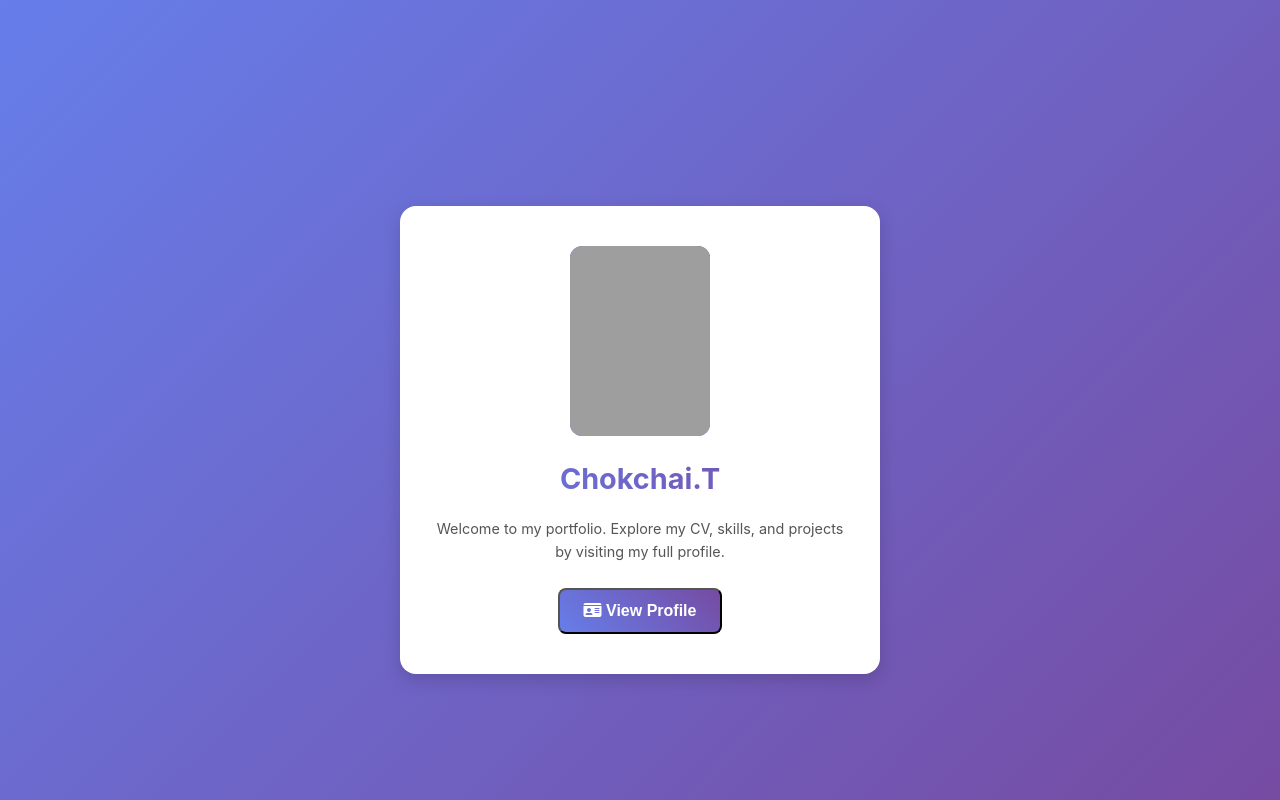
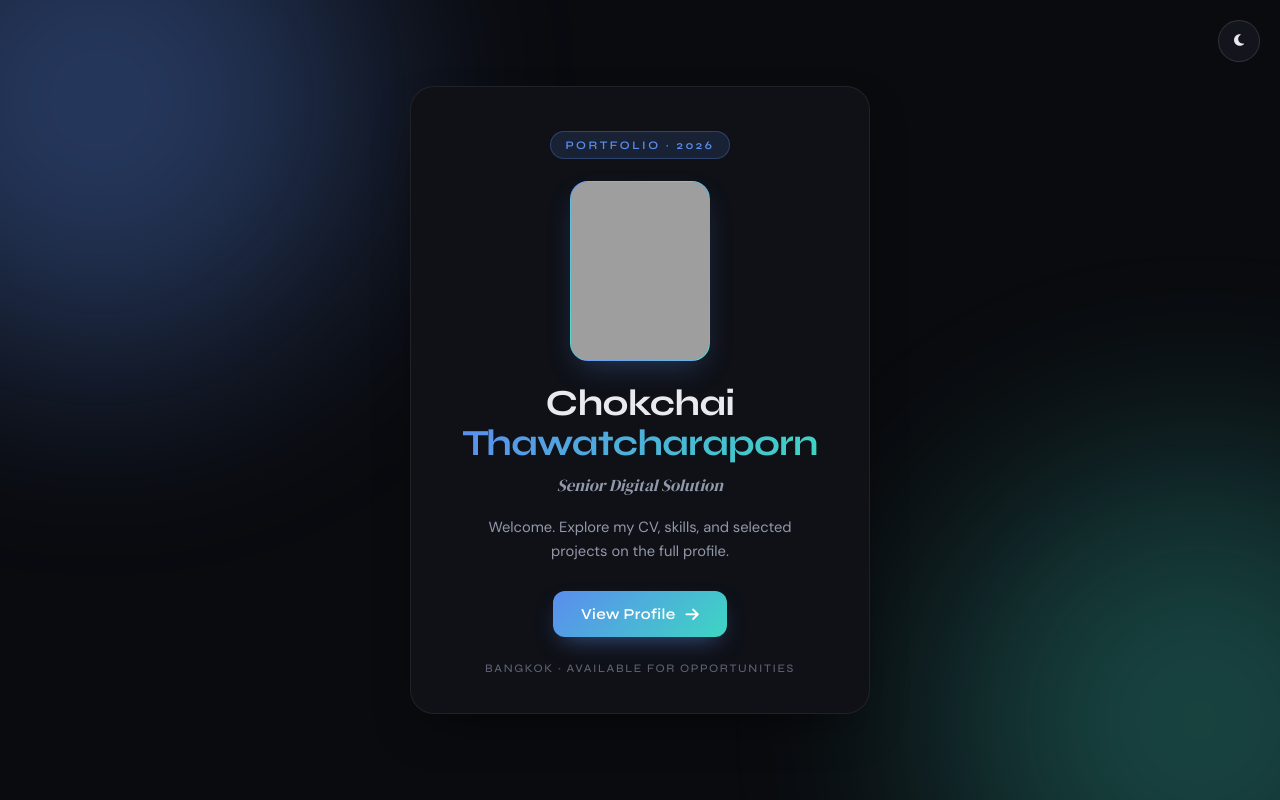
Before and after one commit to bankbab1/Chokchai.T, a plain HTML site: page index.html in a window 1280 px wide. Drawn offline with Linux system fonts and the light colour scheme; some packages are replaced by stand-ins of ours; no server answers; grey boxes are pictures that could not be loaded; a script that the page names is missing.

Commit message:
Update index.html

```diff
--- a/index.html
+++ b/index.html
@@ -1,153 +1,206 @@
 <!DOCTYPE html>
-<html lang="en">
+<html lang="en" data-theme="dark">
 <head>
 <meta charset="UTF-8">
-  <meta name="viewport" content="width=device-width, initial-scale=1.0">
-  <title>Chokchai.T - Welcome</title>
+<meta name="viewport" content="width=device-width,initial-scale=1.0">
+<title>Chokchai.T — Welcome</title>
+<link rel="preconnect" href="https://fonts.googleapis.com">
+<link rel="preconnect" href="https://fonts.gstatic.com" crossorigin>
+<link href="https://fonts.googleapis.com/css2?family=Syne:wght@500;600;700;800&family=DM+Sans:wght@300;400;500;600&family=DM+Serif+Display&display=swap" rel="stylesheet">
 <link rel="stylesheet" href="https://cdnjs.cloudflare.com/ajax/libs/font-awesome/6.4.0/css/all.min.css">
-  <link rel="stylesheet" href="style.css">
+<link rel="stylesheet" href="https://cdn.jsdelivr.net/npm/sweetalert2@11/dist/sweetalert2.min.css">
 <style>
-    body {
-      font-family: -apple-system, BlinkMacSystemFont, "Segoe UI", Roboto, Oxygen, Ubuntu, Cantarell, sans-serif;
-      background: linear-gradient(135deg, #667eea 0%, #764ba2 100%);
-      margin: 0;
-      height: 100vh;
-      display: flex;
-      justify-content: center;
-      align-items: center;
-      text-align: center;
+  :root{
+    --font-display:'Syne',sans-serif;
+    --font-serif:'DM Serif Display',serif;
+    --font-body:'DM Sans',system-ui,sans-serif;
   }
+  html[data-theme="dark"]{
+    --bg:#0a0b0f; --bg2:#0f1117; --surface:#13151d; --surface2:#1a1d28;
+    --border:rgba(255,255,255,.07); --border2:rgba(255,255,255,.13);
+    --text:#e8eaf0; --text2:#9399aa; --text3:#5c6070;
+    --accent:#5b8def; --accent2:#3dd6c2; --accent3:#f0b06a;
+    --accent-dim:rgba(91,141,239,.14);
+    --shadow:0 20px 50px -20px rgba(0,0,0,.6);
+  }
+  html[data-theme="light"]{
+    --bg:#f6f5f0; --bg2:#ffffff; --surface:#ffffff; --surface2:#faf9f4;
+    --border:rgba(15,17,28,.08); --border2:rgba(15,17,28,.14);
+    --text:#15161c; --text2:#5b6072; --text3:#8a8f9e;
+    --accent:#2563eb; --accent2:#0d9488; --accent3:#c2742a;
+    --accent-dim:rgba(37,99,235,.09);
+    --shadow:0 20px 40px -22px rgba(15,17,28,.18);
+  }
+  *{margin:0;padding:0;box-sizing:border-box}
+  html,body{height:100%}
+  body{
+    font-family:var(--font-body); background:var(--bg); color:var(--text);
+    min-height:100vh; display:flex; align-items:center; justify-content:center;
+    padding:24px; position:relative; overflow-x:hidden;
+    transition:background .3s, color .3s;
+  }
+  /* Ambient gradient orbs */
+  body::before, body::after{
+    content:""; position:fixed; width:520px; height:520px; border-radius:50%;
+    filter:blur(110px); opacity:.35; pointer-events:none; z-index:0;
+  }
+  body::before{background:var(--accent); top:-160px; left:-160px}
+  body::after{background:var(--accent2); bottom:-180px; right:-180px; opacity:.28}
 
-    .landing-card {
-      background: #ffffff;
-      color: #2c3e50;
-      border-radius: 16px;
-      padding: 40px 30px;
-      box-shadow: 0 6px 18px rgba(0,0,0,0.15);
-      max-width: 480px;
-      width: 90%;
-      animation: fadeIn 1s ease-in-out;
+  .theme-toggle{
+    position:fixed; top:20px; right:20px; z-index:10;
+    width:42px; height:42px; border-radius:50%; border:1px solid var(--border2);
+    background:var(--surface); color:var(--text); cursor:pointer;
+    display:inline-flex; align-items:center; justify-content:center;
+    transition:all .25s;
   }
+  .theme-toggle:hover{border-color:var(--accent); color:var(--accent); transform:rotate(15deg)}
 
-    .profile-img {
-      overflow: hidden;
-      width: 140px;
-      height: 190px;
-      border-radius: 12px;
-      margin: 0 auto 20px auto;
+  .landing-card{
+    position:relative; z-index:1;
+    background:var(--bg2); border:1px solid var(--border);
+    border-radius:24px; padding:44px 36px 38px;
+    max-width:460px; width:100%;
+    box-shadow:var(--shadow);
+    text-align:center;
+    animation:fadeIn .8s ease-out;
   }
-
-    .profile-img img {
-      width: 100%;
-      height: 100%;
-      object-fit: cover;
-      border-radius: 12px;
+  .eyebrow{
+    display:inline-block; font-family:var(--font-display); font-size:.72rem;
+    font-weight:600; letter-spacing:.22em; text-transform:uppercase;
+    color:var(--accent); background:var(--accent-dim);
+    padding:6px 14px; border-radius:999px;
+    border:1px solid color-mix(in oklab, var(--accent) 30%, transparent);
+    margin-bottom:22px;
   }
-
-    .landing-card h1 {
-      font-size: 1.8rem;
-      margin: 10px 0 15px 0;
-      background: linear-gradient(45deg, #667eea, #764ba2);
-      -webkit-background-clip: text;
-      -webkit-text-fill-color: transparent;
+  .avatar{
+    width:140px; height:180px; margin:0 auto 22px;
+    border-radius:18px; overflow:hidden;
+    border:1px solid var(--border2);
+    box-shadow:0 12px 30px -10px color-mix(in oklab, var(--accent) 35%, transparent);
+    background:linear-gradient(135deg, var(--accent), var(--accent2));
   }
-
-    .landing-btn {
-      display: inline-block;
-      background: linear-gradient(45deg, #667eea, #764ba2);
-      color: #fff;
-      padding: 12px 24px;
-      font-size: 1rem;
-      font-weight: 600;
-      border-radius: 8px;
-      text-decoration: none;
-      transition: all 0.3s ease;
-      cursor: pointer;
+  .avatar img{width:100%; height:100%; object-fit:cover; display:block}
+  h1{
+    font-family:var(--font-display); font-weight:700;
+    font-size:clamp(1.8rem, 4vw, 2.3rem); letter-spacing:-.02em;
+    line-height:1.1; margin-bottom:10px;
   }
-
-    .landing-btn:hover {
-      opacity: 0.9;
-      transform: translateY(-2px);
+  h1 .accent{
+    background:linear-gradient(135deg, var(--accent), var(--accent2));
+    -webkit-background-clip:text; background-clip:text; color:transparent;
   }
-
-    @keyframes fadeIn {
-      from { opacity: 0; transform: translateY(20px); }
-      to { opacity: 1; transform: translateY(0); }
+  .role{
+    font-family:var(--font-serif); font-style:italic;
+    color:var(--text2); font-size:1.05rem; margin-bottom:18px;
+  }
+  .summary{
+    color:var(--text2); font-size:.92rem; line-height:1.65;
+    max-width:360px; margin:0 auto 28px;
+  }
+  .chips{
+    display:flex; flex-wrap:wrap; gap:8px; justify-content:center; margin-bottom:30px;
+  }
+  .chip{
+    display:inline-flex; align-items:center; gap:6px;
+    padding:6px 12px; border-radius:999px;
+    background:var(--surface); border:1px solid var(--border);
+    font-size:.76rem; color:var(--text2);
+  }
+  .chip i{color:var(--accent); font-size:.7rem}
+  .landing-btn{
+    display:inline-flex; align-items:center; gap:10px;
+    background:linear-gradient(135deg, var(--accent), var(--accent2));
+    color:#fff; padding:14px 28px; font-size:.95rem; font-weight:600;
+    font-family:var(--font-display); letter-spacing:.02em;
+    border-radius:12px; text-decoration:none; border:none; cursor:pointer;
+    transition:transform .2s, box-shadow .2s;
+    box-shadow:0 10px 24px -10px color-mix(in oklab, var(--accent) 60%, transparent);
+  }
+  .landing-btn:hover{transform:translateY(-2px); box-shadow:0 16px 32px -10px color-mix(in oklab, var(--accent) 70%, transparent)}
+  .landing-btn i{transition:transform .2s}
+  .landing-btn:hover i{transform:translateX(4px)}
+  .foot{
+    margin-top:24px; font-size:.72rem; color:var(--text3);
+    letter-spacing:.14em; text-transform:uppercase; font-family:var(--font-display);
+  }
+  @keyframes fadeIn{from{opacity:0; transform:translateY(16px)} to{opacity:1; transform:translateY(0)}}
+  @media (max-width:480px){
+    .landing-card{padding:36px 24px 30px}
+    .avatar{width:120px; height:155px}
   }
 </style>
 </head>
 <body>
-  <div class="landing-card">
-    <!-- Profile Image -->
-    <div class="profile-img">
-      <img src="chok.jpg" alt="Profile Image">
-    </div>
+  <button class="theme-toggle" id="themeToggle" aria-label="Toggle theme"><i class="fa-solid fa-moon"></i></button>
 
-    <h1>Chokchai.T</h1>
+  <main class="landing-card">
+    <span class="eyebrow">Portfolio · 2026</span>
+    <div class="avatar"><img src="chok.jpg" alt="Chokchai Thawatcharaporn"></div>
+    <h1>Chokchai <span class="accent">Thawatcharaporn</span></h1>
+    <p class="role">Senior Digital Solution</p>
+    <p class="summary">Welcome. Explore my CV, skills, and selected projects on the full profile.</p>
 
-    <p style="font-size:0.9rem; color:#555; margin-bottom:25px;">
-      Welcome to my portfolio. Explore my CV, skills, and projects by visiting my full profile.
-    </p>
+    <button class="landing-btn" id="viewProfileBtn">
+      View Profile <i class="fa-solid fa-arrow-right"></i>
+    </button>
+    <div class="foot">Bangkok · Available for opportunities</div>
+  </main>
 
-    <button id="viewProfileBtn" class="landing-btn">
-      <i class="fa-solid fa-id-card"></i> View Profile
-    </button>
-  </div>
-
-  <!-- SweetAlert2 -->
   <script src="https://cdn.jsdelivr.net/npm/sweetalert2@11"></script>
   <script>
+    // Theme
+    const root = document.documentElement;
+    const tBtn = document.getElementById('themeToggle');
+    const saved = localStorage.getItem('theme') || 'dark';
+    root.setAttribute('data-theme', saved);
+    tBtn.innerHTML = saved === 'dark' ? '<i class="fa-solid fa-moon"></i>' : '<i class="fa-solid fa-sun"></i>';
+    tBtn.addEventListener('click', () => {
+      const next = root.getAttribute('data-theme') === 'dark' ? 'light' : 'dark';
+      root.setAttribute('data-theme', next);
+      localStorage.setItem('theme', next);
+      tBtn.innerHTML = next === 'dark' ? '<i class="fa-solid fa-moon"></i>' : '<i class="fa-solid fa-sun"></i>';
+    });
+
+    // Visitor tracking
     const apiUrl = "https://script.google.com/macros/s/AKfycbxHYbCJNaLoVR3Q5mOruOA5lt15xoNwGWknsWbSlKzcwL_T-wtOJv6wnWzxWVCKAzxqEg/exec";
-
-  // Create/reuse visitor ID
     let visitorId = localStorage.getItem("visitor_id");
     if (!visitorId) {
       visitorId = Math.random().toString(36).substring(2) + Date.now().toString(36);
       localStorage.setItem("visitor_id", visitorId);
     }
-
-  // Detect browser + OS
     function parseUserAgent() {
       const ua = navigator.userAgent;
       let browser = "Unknown", os = "Unknown";
-
-    if (/chrome|crios|crmo/i.test(ua)) browser = "Chrome";
+      if (/edg/i.test(ua)) browser = "Edge";
+      else if (/chrome|crios|crmo/i.test(ua)) browser = "Chrome";
       else if (/firefox|fxios/i.test(ua)) browser = "Firefox";
       else if (/safari/i.test(ua) && !/chrome/i.test(ua)) browser = "Safari";
-    else if (/edg/i.test(ua)) browser = "Edge";
-
       if (/windows/i.test(ua)) os = "Windows";
-    else if (/mac os/i.test(ua)) os = "MacOS";
       else if (/android/i.test(ua)) os = "Android";
       else if (/iphone|ipad|ipod/i.test(ua)) os = "iOS";
-
+      else if (/mac os/i.test(ua)) os = "MacOS";
       return { browser, os };
     }
-
-  // Send log to Google Sheets
     function sendEvent(eventName) {
       const { browser, os } = parseUserAgent();
       fetch(apiUrl, {
-      method: "POST",
-      mode: "no-cors",   // 👈 bypass CORS issue
-      body: JSON.stringify({
-        event: eventName,
-        visitorId: visitorId,
-        page: "index.html",
-        browser: browser,
-        os: os
-      }),
+        method: "POST", mode: "no-cors",
+        body: JSON.stringify({ event: eventName, visitorId, page: "index.html", browser, os }),
         headers: { "Content-Type": "application/json" }
       });
     }
+    sendEvent("Landing Page Viewed");
 
-  // SweetAlert popup + redirect
     document.getElementById("viewProfileBtn").addEventListener("click", () => {
       Swal.fire({
         title: 'Proceed to Profile?',
-      text: 'Click below to view Chokchai.T\'s portfolio.',
+        text: "Click below to view Chokchai.T's portfolio.",
         icon: 'info',
-      confirmButtonText: 'Yes, View Profile'
+        confirmButtonText: 'Yes, View Profile',
+        confirmButtonColor: getComputedStyle(root).getPropertyValue('--accent').trim(),
+        background: getComputedStyle(root).getPropertyValue('--bg2').trim(),
+        color: getComputedStyle(root).getPropertyValue('--text').trim()
       }).then((result) => {
         if (result.isConfirmed) {
           sendEvent("View Profile Clicked");
@@ -156,6 +209,5 @@
       });
     });
   </script>
-
 </body>
 </html>
```
Lines whose indentation alone changed are shown as unchanged.
